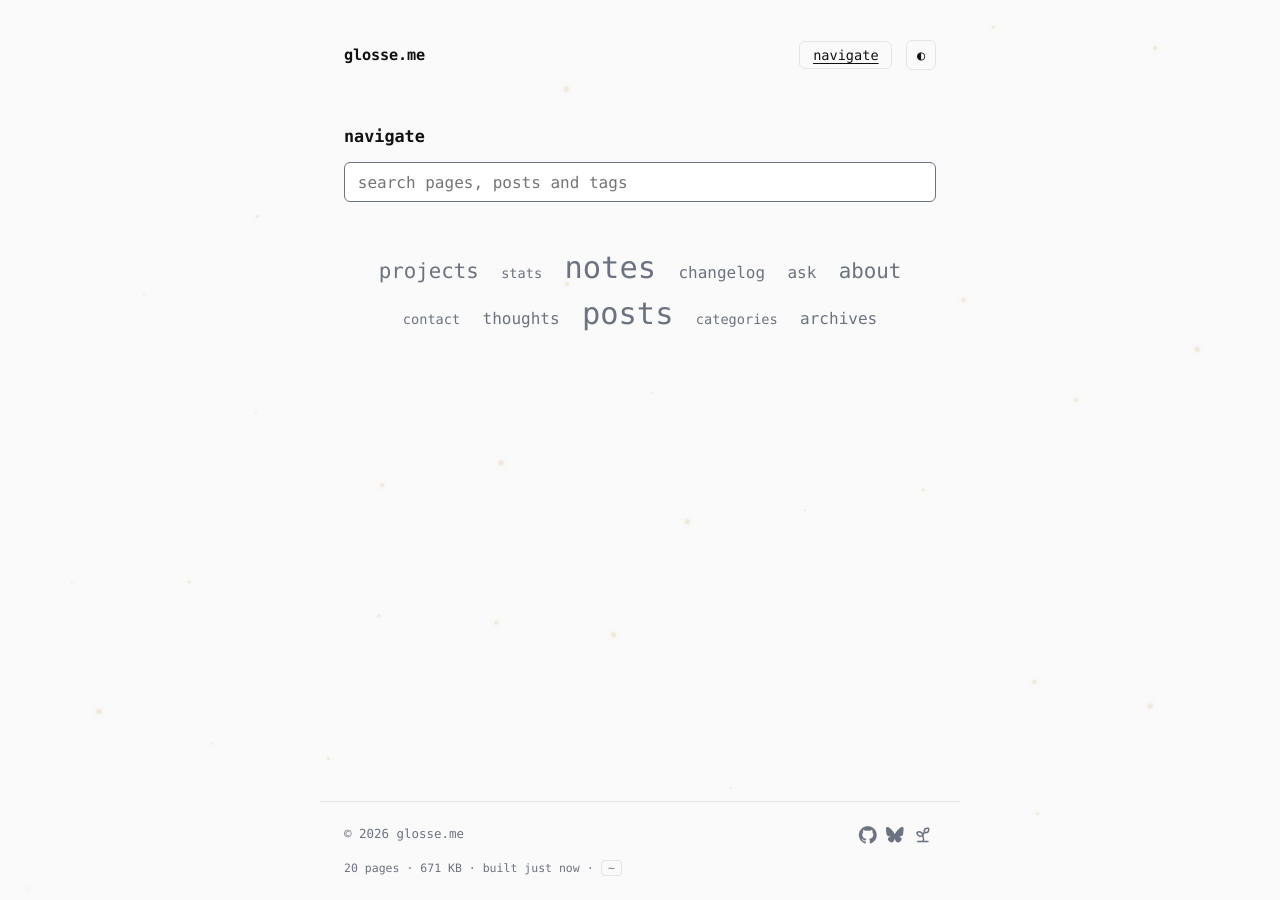
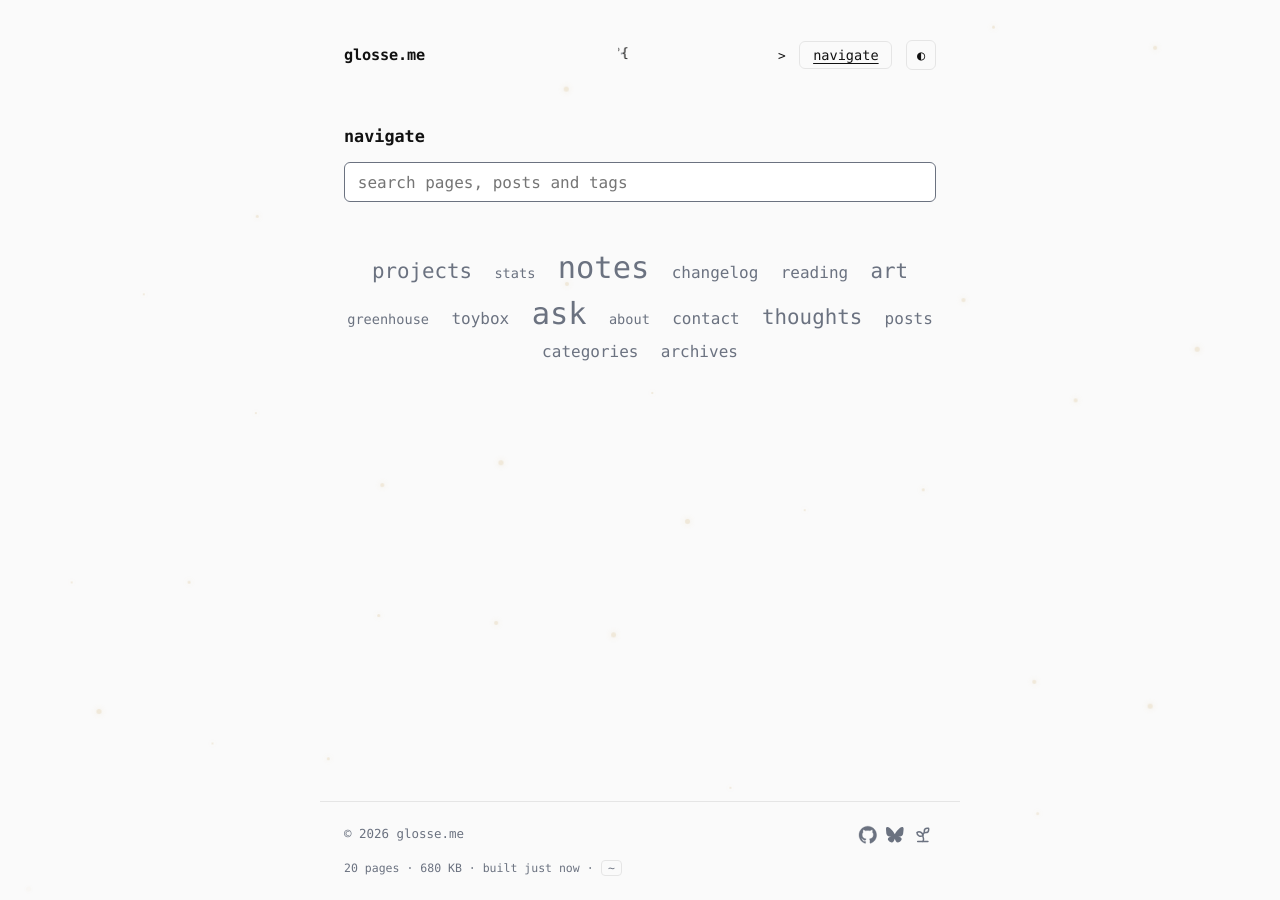
Before and after one commit to jubilancy/glosse.me, a Jekyll site: the page built from navigate/index.html, in a window 1280 px wide. Built offline with Jekyll 4.4.1, drawn with Linux system fonts in a browser that asks for light colours.

Commit message:
Show every page in the navigate cloud; add animated ascii bee to the navigate button
Co-Authored-By: Claude Sonnet 5.5 <noreply@anthropic.com>
Claude-Session: https://claude.ai/code/session_012qfM79DCJYup4CJTzrDU7J

```diff
--- a/_includes/header.html
+++ b/_includes/header.html
@@ -1,6 +1,13 @@
 <header>
   <a class="site-title" href="/">{{ site.title }}</a>
   <nav>
+    <span class="bee-track" aria-hidden="true">
+      <span class="bee-run">
+        <span class="bee-trail">· · · · · · · · · · · ·</span>
+        <span class="bee"><span class="w1">}°v°{</span><span class="w2">{°v°}</span></span>
+      </span>
+      <span class="bee-arrow">&gt;</span>
+    </span>
     <a class="nav-button" href="/navigate/"{% if page.url == "/navigate/" %} aria-current="page"{% endif %}>navigate</a>
     <button class="theme-toggle" id="themeToggle" aria-label="Switch between light and dark">◐</button>
   </nav>
--- a/_sass/glosse.scss
+++ b/_sass/glosse.scss
@@ -120,6 +120,53 @@ nav a[aria-current="page"] {
   color: var(--fg);
 }
 nav a.nav-button:hover { border-color: var(--muted); }
+
+/* ascii bee that flies, trailing dots, to the navigate button */
+.bee-track {
+  display: inline-flex;
+  align-items: center;
+  gap: 0.3rem;
+  width: 10.5rem;
+  color: var(--muted);
+  font-size: 0.8rem;
+  white-space: nowrap;
+  user-select: none;
+}
+.bee-run { position: relative; flex: 1; height: 1.4em; overflow: hidden; }
+.bee-trail { position: absolute; left: 0; top: 0; overflow: hidden; width: 0; opacity: 0.6; }
+.bee { position: absolute; left: 0; top: 0; transform: translateX(-100%); color: var(--fg); }
+.bee .w2 { display: none; }
+.bee-arrow { color: var(--fg); }
+
+@media (prefers-reduced-motion: no-preference) {
+  .bee-trail { animation: bee-trail 4s ease-in-out infinite; }
+  .bee { animation: bee-fly 4s ease-in-out infinite; }
+  .bee .w1, .bee .w2 { animation: bee-wing 0.25s steps(1) infinite; }
+  .bee .w2 { display: inline; animation-name: bee-wing-b; }
+  .bee-arrow { animation: bee-point 4s ease-in-out infinite; }
+}
+@keyframes bee-fly {
+  0% { left: 0; top: 0; opacity: 0; }
+  8% { opacity: 1; }
+  25% { top: -2px; } 45% { top: 2px; } 65% { top: -2px; }
+  80% { left: 100%; top: 0; opacity: 1; }
+  92%, 100% { left: 100%; top: 0; opacity: 0; }
+}
+@keyframes bee-trail {
+  0% { width: 0; opacity: 0.6; }
+  80% { width: 100%; opacity: 0.6; }
+  92%, 100% { width: 100%; opacity: 0; }
+}
+@keyframes bee-wing { 0% { opacity: 1; } 50% { opacity: 0; } }
+@keyframes bee-wing-b { 0% { opacity: 0; } 50% { opacity: 1; } }
+@keyframes bee-point {
+  0%, 70% { transform: translateX(0); }
+  80% { transform: translateX(3px); }
+  90%, 100% { transform: translateX(0); }
+}
+.bee .w1, .bee .w2 { position: absolute; left: 0; top: 0; white-space: nowrap; }
+.bee { width: 5ch; height: 1.4em; }
+@media (max-width: 560px) { .bee-track { width: 7rem; } }
 
 /* ---------- navigate page ---------- */
 
--- a/navigate/index.html
+++ b/navigate/index.html
@@ -12,7 +12,7 @@ scripts: [/assets/js/navigate.js]
 {%- assign sizes = "s2 s4 s1 s3 s3 s2 s4 s3 s1 s4 s3 s2" | split: " " -%}
 <div class="nav-cloud" id="navCloud">
   {%- assign n = 0 -%}
-  {%- for item in site.data.navigation %}{% if item.nav == false %}{% continue %}{% endif %}
+  {%- for item in site.data.navigation %}{% if item.url == "/navigate/" %}{% continue %}{% endif %}
   <a class="{{ sizes[n] }}" href="{{ item.url }}">{{ item.title }}</a>{% assign n = n | plus: 1 %}
   {%- endfor %}
   {%- if has_posts > 0 %}
```
Also changed, not shown: README.md.
